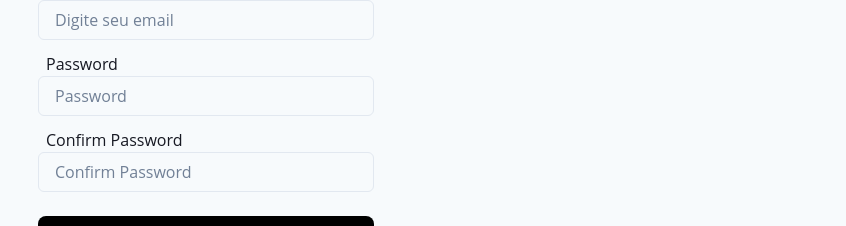
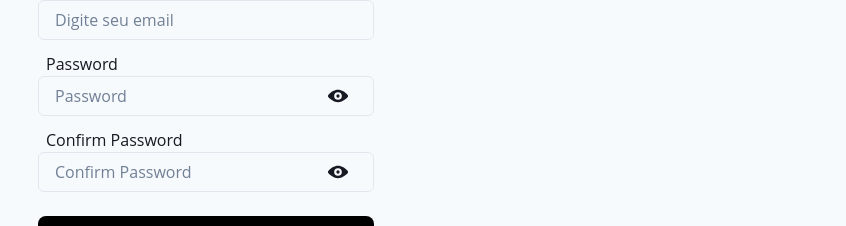
Before and after one commit to anthony-steffen/allowance-app, a React (Vite) app: page /register in a window 1280 px wide. Shown: the part 223-449 px from the top of the page, without its empty margins (434-1280 px from the left). Built offline with nearby package versions, Linux system fonts and the light colour scheme.

Commit message:
💄Style: Improving modal AuthAdminDashboard  styles and function hide password implemented successfully

```diff
--- a/src/components/AuthAdminModal.jsx
+++ b/src/components/AuthAdminModal.jsx
@@ -1,4 +1,5 @@
 import {
+  useColorMode,
   Button,
   Modal,
   ModalOverlay,
@@ -11,8 +12,11 @@ import {
   FormControl,
   FormLabel,
   useDisclosure,
+  InputGroup,
+  InputRightElement
+} from '@chakra-ui/react';
 
-} from '@chakra-ui/react';
+import {ViewIcon, ViewOffIcon} from '@chakra-ui/icons'
 
 import { useNavigate } from 'react-router-dom';
 import {useState } from 'react';
@@ -20,13 +24,13 @@ import {useState } from 'react';
 const AuthAdminModal = () => {
 
   const { isOpen, onOpen, onClose } = useDisclosure()
+  const navigate = useNavigate();
+  const colorMode = useColorMode();
 
   const [user, setUser] = useState('');
   const [password, setPassword] = useState('');
+  const [show, setShow] = useState(false);
 
-  console.log(user, password);
-
-  const navigate = useNavigate();
 
   const handleAdminLogin = (event) => {
    event.preventDefault();
@@ -37,15 +41,26 @@ const AuthAdminModal = () => {
       navigate('/admin');
   };
 
+  const handleClick = () => setShow(!show);
+
   return (
     <>
-      <Button onClick={onOpen} w={'50%'}>Login Administrador</Button>
+      <Button
+      type='button'
+      onClick={onOpen}
+      w={'50%'}
+      >Login Administrador</Button>
       <Modal
         isOpen={isOpen}
         onClose={onClose}
       >
         <ModalOverlay />
-        <ModalContent>
+        <ModalContent
+        w={{ base: '90%', md: '50%' }}
+        color={ colorMode.colorMode === 'dark' ? 'white' : 'white' }
+        bg={ colorMode.colorMode === 'dark' ? 'gray.800' : 'gray.800'
+        }
+        >
           <ModalHeader textAlign='center'>
             Login to AdminDashboard
           </ModalHeader>
@@ -64,16 +79,26 @@ const AuthAdminModal = () => {
 
             <FormControl mt={4} isRequired>
               <FormLabel mb={1}>Password</FormLabel>
+              <InputGroup size='md'>
               <Input
+              type={show ? 'text' : 'password'}
               placeholder='Password'
               onChange={e => setPassword(e.target.value)}
               />
+              <InputRightElement width='4.5rem'>
+                {show ?
+                <ViewOffIcon h={5} w={5} onClick={handleClick}/>
+                :
+                <ViewIcon h={5} w={5} onClick={handleClick} />}
+              </InputRightElement>
+              </InputGroup>
             </FormControl>
 
           </ModalBody>
 
           <ModalFooter justifyContent='center'>
             <Button
+            type='button'
             mb={4}
             w={'50%'}
             onClick={handleAdminLogin}
--- a/src/pages/AdminDashboard.jsx
+++ b/src/pages/AdminDashboard.jsx
@@ -61,7 +61,8 @@ const AdminDashboard = () => {
               Tarefas do dia {task.date}
             </Text>
             <Text
-              fontSize="md"
+              my={2}
+              fontSize="xl"
               color={mode.colorMode === "dark" ? "teal.400" : "teal.600"}
               textAlign="center"
               fontWeight="bold"
@@ -106,7 +107,7 @@ const AdminDashboard = () => {
             <Flex
               justify="space-around"
               align="center"
-              mt={4}
+              my={4}
               flexDir={{ base: "column", md: "row" }}
               gap={2}
             >
--- a/src/pages/Login.jsx
+++ b/src/pages/Login.jsx
@@ -12,12 +12,16 @@ import {
   Text,
   useToast,
   Box,
-  Flex
+  Flex,
+  InputRightElement,
+  InputGroup
 } from '@chakra-ui/react'
+
+import {ViewIcon, ViewOffIcon} from '@chakra-ui/icons'
 
 //Imports AuthContext
 import AuthContext from '../context/authContext';
-import { useContext } from 'react';
+import { useContext, useState } from 'react';
 
 //Imports react-router-dom to navigate between pages
 import { useNavigate,Link } from 'react-router-dom';
@@ -25,15 +29,18 @@ import { useNavigate,Link } from 'react-router-dom';
 //Import Crypto function to decrypt the user's data
 import { decrypt } from '../shared/crypto';
 
+
 const Login = () => {
   const { register, handleSubmit, formState: { errors }, reset } = useForm();
   const { login } = useContext(AuthContext);
+  const [show, setShow] = useState(false)
 
 
   //Instance of useNavigate and useToast to send messages management
   const navigate = useNavigate();
   const toast = useToast();
 
+  const handleClick = () => setShow(!show);
 
   const onSubmit = data => {
 
@@ -95,7 +102,9 @@ const Login = () => {
 
         <FormControl imb={1} isRequired isInvalid={errors.Password}>
           <FormLabel ms={2} mb={0}>Password</FormLabel>
+          <InputGroup size='md'>
           <Input
+          type={show ? 'text' : 'password'}
           placeholder='Password'
           {...register('password', {
             required: 'A senha é obrigatória',
@@ -108,6 +117,13 @@ const Login = () => {
           })}
           />
           {errors.password && <Text color={'red.400'} size={'sm'}>{errors.password.message}</Text>}
+          <InputRightElement width='4.5rem'>
+            {show ?
+            <ViewOffIcon h={5} w={5} onClick={handleClick}/>
+            :
+            <ViewIcon h={5} w={5} onClick={handleClick} />}
+          </InputRightElement>
+          </InputGroup>
         </FormControl>
 
         <Button type='submit' variant='solid' w='100%' mt={4} fontSize={{ base: 'md', md: 'lg' }}>
--- a/src/pages/Register.jsx
+++ b/src/pages/Register.jsx
@@ -1,5 +1,5 @@
 //Imports hook-form
-import { useForm } from 'react-hook-form'
+import { useForm } from "react-hook-form";
 
 //Imports Chakra UI
 import {
@@ -12,59 +12,73 @@ import {
 	Text,
 	useToast,
 	Flex,
-} from '@chakra-ui/react'
+	InputGroup,
+	InputRightElement,
+} from "@chakra-ui/react";
+
+import { ViewIcon, ViewOffIcon } from "@chakra-ui/icons";
 
 //Imports AuthContext
-import { useContext } from 'react';
-import AuthContext from '../context/authContext';
+import { useContext, useState } from "react";
+import AuthContext from "../context/authContext";
 
 // Imports react-router-dom to navigate between pages
-import { useNavigate } from 'react-router-dom';
+import { useNavigate } from "react-router-dom";
 
 const Register = () => {
+	const navigate = useNavigate();
+	const {
+		register,
+		handleSubmit,
+		formState: { errors },
+		watch,
+		reset,
+	} = useForm();
+	const { login } = useContext(AuthContext);
+	const password = watch("password");
+	const toast = useToast();
+	const [show, setShow] = useState(false);
+  const [showConfirm, setShowConfirm] = useState(false);
 
-  const navigate = useNavigate();
-  const { register, handleSubmit, formState: { errors }, watch, reset } = useForm();
-  const {login} = useContext(AuthContext);
-
-  const password = watch('password');
-  const toast = useToast();
-  const onSubmit = data => {
+	const onSubmit = (data) => {
 		login(data);
 		reset();
 		toast({
-      title: 'Usuário cadastrado com sucesso',
-      description: 'Você será redirecionado para a página de Login',
-      status: 'success',
+			title: "Usuário cadastrado com sucesso",
+			description: "Você será redirecionado para a página de Login",
+			status: "success",
 			duration: 5000,
 			isClosable: true,
 		});
 		setTimeout(() => {
-      navigate('/login');
-    }
-    , 5000);
-  }
+			navigate("/login");
+		}, 5000);
+	};
+
+	const handleClick = () => setShow(!show);
+  const handleConfirmClick = () => setShowConfirm(!showConfirm);
+
 	return (
-
-    <Flex maxW='2xl' mx='auto' direction='column' align='center' >
+		<Flex maxW="2xl" mx="auto" direction="column" align="center">
 			<Heading
-        bgGradient='linear(to-l, #7928CA, #FF0080)'
-        bgClip='text'
-        fontSize={{ base: '2xl', md: '4xl' }}
-        textAlign='center'
-        my={10}
-      >
+				bgGradient="linear(to-l, #7928CA, #FF0080)"
+				bgClip="text"
+				fontSize={{ base: "2xl", md: "4xl" }}
+				textAlign="center"
+				my={10}>
 				ALLOWANCE
 			</Heading>
 
-      <VStack as='form'
+			<VStack
+				as="form"
 				onSubmit={handleSubmit(onSubmit)}
-        align='center'
-        w={{ base: '80%', md: '50%', xl: '50%' }}
-        mx='auto'
-      >
+				align="center"
+				w={{ base: "80%", md: "50%", xl: "50%" }}
+				mx="auto">
 				<FormControl mb={1} isInvalid={errors.name}>
-            <FormLabel ms={2} mb={0}>Name</FormLabel>
+					<FormLabel ms={2} mb={0}>
+						Name
+					</FormLabel>
 					<Input
 						type="text"
 						placeholder="Digite seu nome"
@@ -72,19 +86,25 @@ const Register = () => {
 							// required: "O nome é obrigatório",
 							minLength: {
 								value: 3,
-                  message: "O nome deve ter no mínimo 3 caracteres"
+								message: "O nome deve ter no mínimo 3 caracteres",
 							},
 							pattern: {
 								value: /^[A-Za-z]+$/i,
-                  message: "O nome deve conter apenas letras"
-                }
+								message: "O nome deve conter apenas letras",
+							},
 						})}
 					/>
-            { errors.name && <Text color={'red.400'} size={'sm'}>{errors.name.message}</Text>}
+					{errors.name && (
+						<Text color={"red.400"} size={"sm"}>
+							{errors.name.message}
+						</Text>
+					)}
 				</FormControl>
 
 				<FormControl mb={1} isInvalid={errors.email}>
-            <FormLabel ms={2} mb={0}>Email</FormLabel>
+					<FormLabel ms={2} mb={0}>
+						Email
+					</FormLabel>
 					<Input
 						type="email"
 						placeholder="Digite seu email"
@@ -92,48 +112,95 @@ const Register = () => {
 							required: "O email é obrigatório",
 							pattern: {
 								value: /^[A-Z0-9._%+-]+@[A-Z0-9.-]+\.[A-Z]{2,4}$/i,
-                message: "email inválido"
-              }
+								message: "email inválido",
+							},
 						})}
 					/>
-            { errors.email && <Text color={'red.400'} size={'sm'}>{errors.email.message}</Text>}
+					{errors.email && (
+						<Text color={"red.400"} size={"sm"}>
+							{errors.email.message}
+						</Text>
+					)}
 				</FormControl>
 
 				<FormControl mb={1} isInvalid={errors.password}>
-          <FormLabel ms={2} mb={0}>Password</FormLabel>
+					<FormLabel ms={2} mb={0}>
+						Password
+					</FormLabel>
+					<InputGroup size="md">
 						<Input
-          placeholder='Password'
-          {...register('password', {
-            required: 'A senha é obrigatória',
-            minLength: { value: 8, message: "A senha deve ter pelo menos 8 caracteres" },
+							type={show ? "text" : "password"}
+							placeholder="Password"
+							{...register("password", {
+								required: "A senha é obrigatória",
+								minLength: {
+									value: 8,
+									message: "A senha deve ter pelo menos 8 caracteres",
+								},
 								pattern: {
-                value: /^(?=.*[a-z])(?=.*[A-Z])(?=.*\d)(?=.*[@$!%*?&])[A-Za-z\d@$!%*?&]{8,}$/,
-                message: "A senha deve conter letras maiúsculas, minúsculas, números e um caractere especial"
-              }
+									value:
+										/^(?=.*[a-z])(?=.*[A-Z])(?=.*\d)(?=.*[@$!%*?&])[A-Za-z\d@$!%*?&]{8,}$/,
+									message:
+										"A senha deve conter letras maiúsculas, minúsculas, números e um caractere especial",
+								},
 							})}
 						/>
-          {errors.password && <Text color={'red.400'} size={'sm'}>{errors.password.message}</Text>}
+						{errors.password && (
+							<Text color={"red.400"} size={"sm"}>
+								{errors.password.message}
+							</Text>
+						)}
+						<InputRightElement width="4.5rem">
+							{show ? (
+								<ViewOffIcon h={5} w={5} onClick={handleClick} />
+							) : (
+								<ViewIcon h={5} w={5} onClick={handleClick} />
+							)}
+						</InputRightElement>
+					</InputGroup>
 				</FormControl>
 
 				<FormControl imb={1} isInvalid={errors.confirmPassword}>
-          <FormLabel ms={2} mb={0}>Confirm Password</FormLabel>
+					<FormLabel ms={2} mb={0}>
+						Confirm Password
+					</FormLabel>
+          <InputGroup size="md">
 					<Input
-          placeholder='Confirm Password'
-          {...register('confirmPassword', {
-            required: 'Confirme a senha',
-            validate: value => value === password || 'As senhas não correspondem'
+
+            type={showConfirm ? "text" : "password"}
+						placeholder="Confirm Password"
+						{...register("confirmPassword", {
+							required: "Confirme a senha",
+							validate: (value) =>
+								value === password || "As senhas não correspondem",
 						})}
 					/>
-          {errors.confirmPassword && <Text color={'red.400'} size={'sm'}>{errors.confirmPassword.message}</Text>}
+					{errors.confirmPassword && (
+						<Text color={"red.400"} size={"sm"}>
+							{errors.confirmPassword.message}
+						</Text>
+					)}
+          <InputRightElement width="4.5rem">
+							{showConfirm ? (
+								<ViewOffIcon h={5} w={5} onClick={handleConfirmClick}/>
+							) : (
+								<ViewIcon h={5} w={5} onClick={handleConfirmClick}/>
+							)}
+						</InputRightElement>
+          </InputGroup>
 				</FormControl>
 
-        <Button type='submit' variant='solid' w='100%' mt={4} fontSize={{ base: 'md', md: 'lg' }}>
+				<Button
+					type="submit"
+					variant="solid"
+					w="100%"
+					mt={4}
+					fontSize={{ base: "md", md: "lg" }}>
 					Register
 				</Button>
-
 			</VStack>
 		</Flex>
-  )
-}
+	);
+};
 
-export default Register
+export default Register;
--- a/src/shared/penalties.js
+++ b/src/shared/penalties.js
@@ -8,31 +8,56 @@ export const penalities = [
   {
     id: 2,
     title: 'Falar palavrão',
-    value: 1.34,
+    value: 1,
   },
   {
     id: 3,
     title: 'Dormir fora do horário combinado',
-    value: 0.6,
+    value: 1,
   },
   {
     id: 4,
     title: 'Não desarmar a rede ao acordar',
-    value: 1,
+    value: 0.5,
   },
   {
     id: 5,
     title: 'Faltar a aula',
-    value: 2.2,
+    value: 2,
   },
   {
     id: 6,
     title: 'Sair sem avisar',
-    value: 0.43,
+    value: 2,
   },
   {
     id: 7,
-    title: 'Sujar a casa e não limpar',
+    title: 'Não contribuir para a limpeza da casa',
+    value: 1,
+  },
+  {
+    id: 8,
+    title: 'Tempo máximo de tela diário 3h',
     value: 1.5,
+  },
+  {
+    id: 9,
+    title: 'Não fazer as tarefas escolares',
+    value: 1.5,
+  },
+  {
+    id: 10,
+    title: 'Responder pais e avós',
+    value: 5,
+  },
+  {
+    id: 11,
+    title: 'Ser desorganizado e não arrumar suas coisas',
+    value: 1,
+  },
+  {
+    id: 12,
+    title: 'Acordar após as 11h',
+    value: 1,
   }
 ];
--- a/src/shared/tasks.js
+++ b/src/shared/tasks.js
@@ -3,51 +3,44 @@
 export const dailyTasks = [
   {
     id: 1,
-    title: 'Arrumar a cama',
-    description: 'Arrumar a cama todos os dias',
-    value: 1,
+    title: 'Arrumar a cama - Desarmar a rede',
+    description: 'Arrumar a cama todos os dias ou desarmar a rede ao acordar',
+    value: 0.5,
     done: false
   },
   {
     id: 2,
     title: 'Escovar os dentes',
-    description: 'Escovar os dentes após as refeições',
-    value: 1.34,
+    description: 'Escovar os dentes pelo menos 2 vezes ao dia',
+    value: 1,
     done: false
   },
   {
     id: 3,
     title: 'Lavar a louça',
-    description: 'Lavar a louça após as refeições',
-    value: 0.6,
+    description: 'Lavar a louça após as refeições e as que por ventura sujar',
+    value: 1,
     done: false
   },
   {
     id: 4,
-    title: 'Estudar',
-    description: 'Estudar todos os dias',
+    title: 'Ler 1 Capítulo da Bíblia',
+    description: 'Ler ao menos 1 capítulo da Bíblia em ordem cronológica',
     value: 1,
     done: false
   },
   {
     id: 5,
-    title: 'Fazer exercícios',
-    description: 'Fazer exercícios físicos todos os dias',
-    value: 2.2,
+    title: 'Tomar Banho',
+    description: 'Tomar pelo menos 2 banhos',
+    value: 0.5,
     done: false
   },
   {
     id: 6,
-    title: 'Ler',
-    description: 'Ler um livro todos os dias',
-    value: 0.43,
+    title: 'Comer frutas',
+    description: 'Comer pelo menos uma fruta',
+    value: 0.5,
     done: false
   },
-  {
-    id: 7,
-    title: 'Assistir aula',
-    description: 'Assistir aula online',
-    value: 1.5,
-    done: false
-  }
 ];
```
Lines whose indentation alone changed are shown as unchanged.
